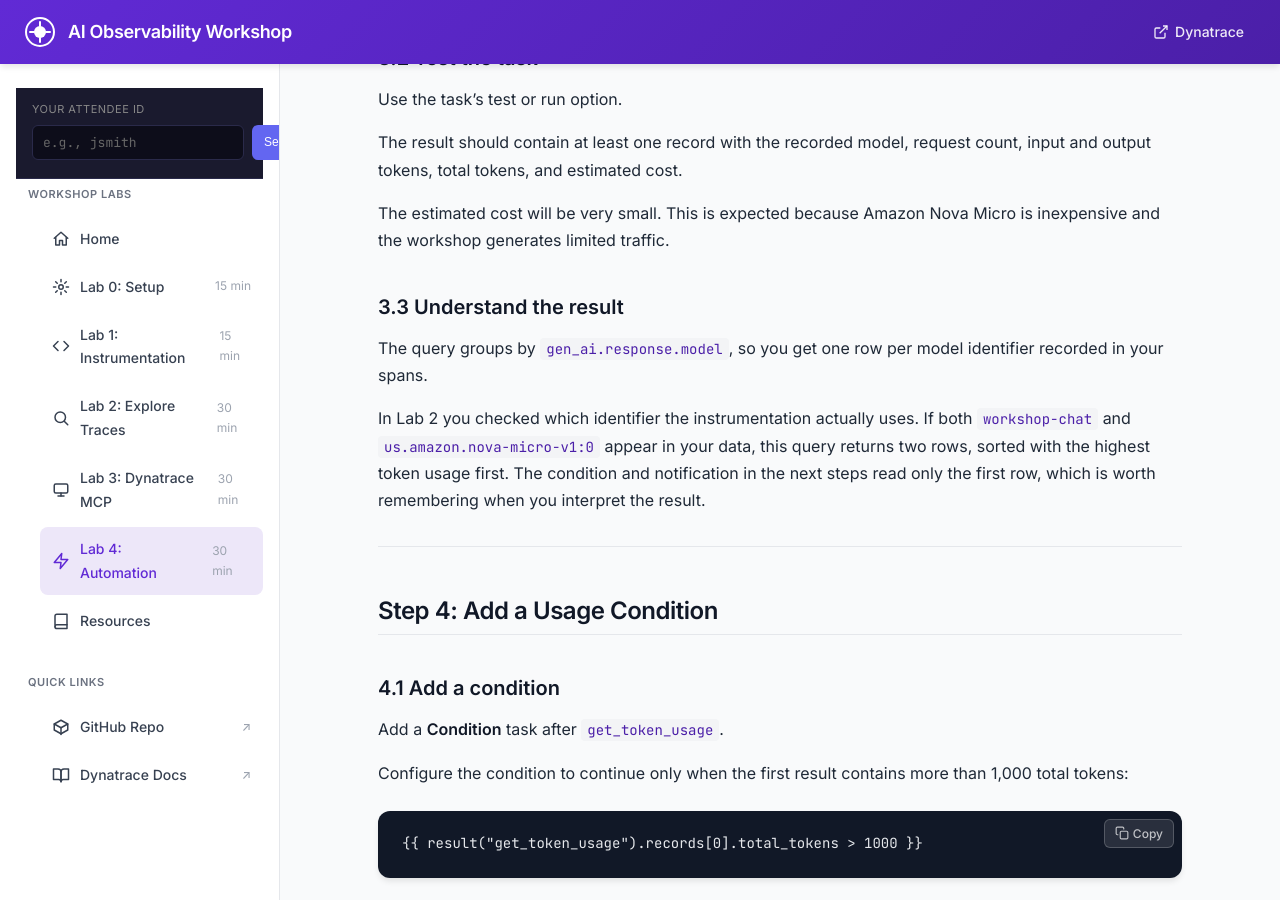
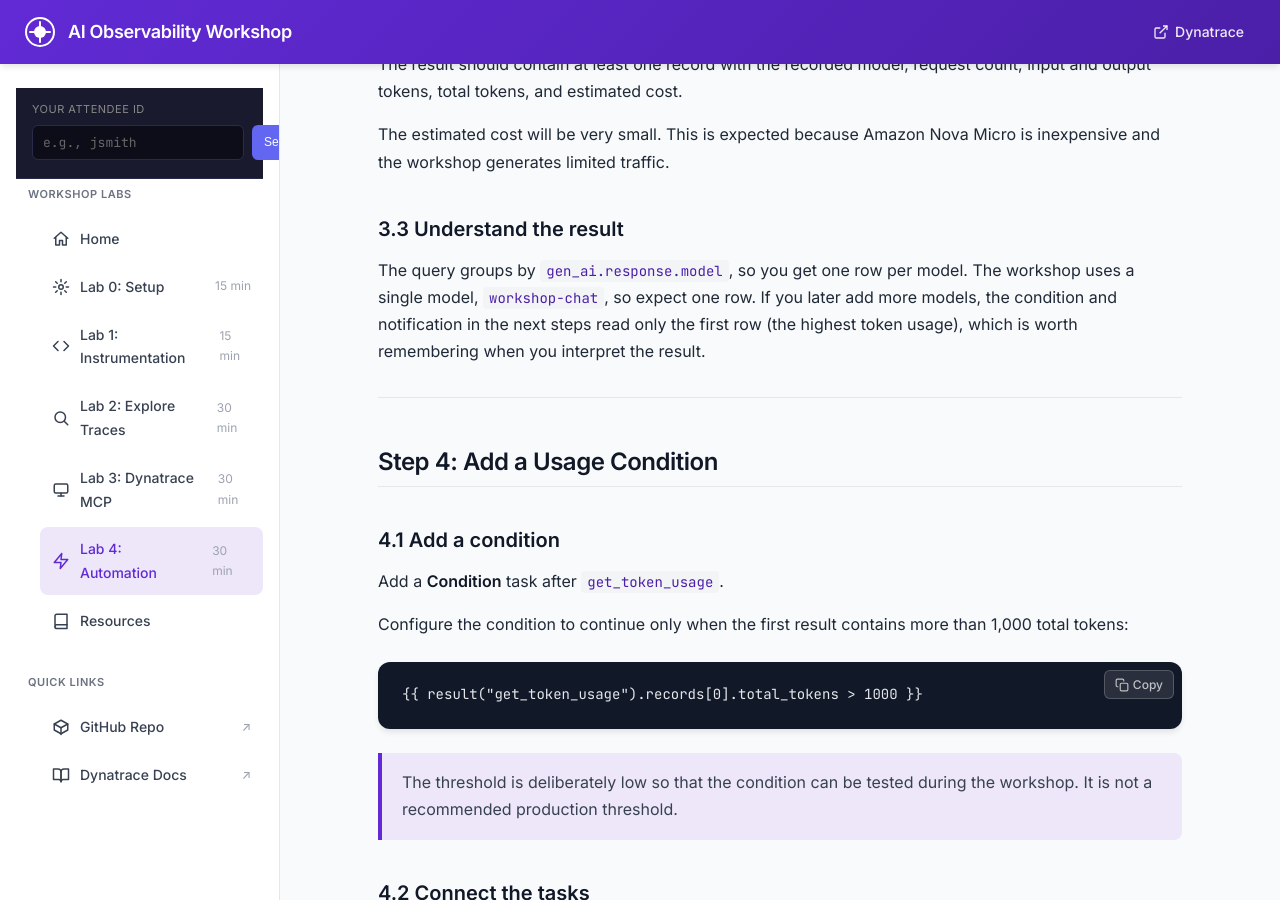
Before and after one commit to marc-mas-ferrer/ai-mcp-ilt, a Jekyll site: the page built from docs/lab4-automation.md, in a window 1280 px wide and 900 px high, scrolled down 5069 px. Built offline with Jekyll 4.4.1, drawn with Linux system fonts in a browser that asks for light colours; some of the changed text lies outside the part shown.

Commit message:
Refactor code structure for improved readability and maintainability

````diff
--- a/docs/lab4-automation.md
+++ b/docs/lab4-automation.md
@@ -85,10 +85,7 @@
 load "/lookups/ai/bedrock/model-costs"
 ```
 
-The result should include pricing records for:
-
-- `workshop-chat`
-- `us.amazon.nova-micro-v1:0`
+The result should include a pricing record for `workshop-chat`, the model identifier your spans record.
 
 The lookup fields should be:
 
@@ -194,9 +191,7 @@
 
 ### 3.3 Understand the result
 
-The query groups by `gen_ai.response.model`, so you get one row per model identifier recorded in your spans.
-
-In Lab 2 you checked which identifier the instrumentation actually uses. If both `workshop-chat` and `us.amazon.nova-micro-v1:0` appear in your data, this query returns two rows, sorted with the highest token usage first. The condition and notification in the next steps read only the first row, which is worth remembering when you interpret the result.
+The query groups by `gen_ai.response.model`, so you get one row per model. The workshop uses a single model, `workshop-chat`, so expect one row. If you later add more models, the condition and notification in the next steps read only the first row (the highest token usage), which is worth remembering when you interpret the result.
 
 ---
 
@@ -500,7 +495,7 @@
 load "/lookups/ai/bedrock/model-costs"
 ```
 
-The value in `gen_ai.response.model` must exist in the lookup table's `model` field. Expected values are `workshop-chat` and `us.amazon.nova-micro-v1:0`.
+The value in `gen_ai.response.model` must exist in the lookup table's `model` field. The expected value is `workshop-chat`.
 
 If a different value is recorded, the instructor must add that exact value to the lookup table.
 
````
Also changed, not shown: other parts of docs/lab4-automation.md (+2 -2 lines), docs/lab2-explore-traces.md (+14 -18 lines), docs/lab3-dynatrace-mcp.md (+7 -13 lines), docs/resources.md (+4 -4 lines), docs/assets/images/ai-explorer.png (added).
